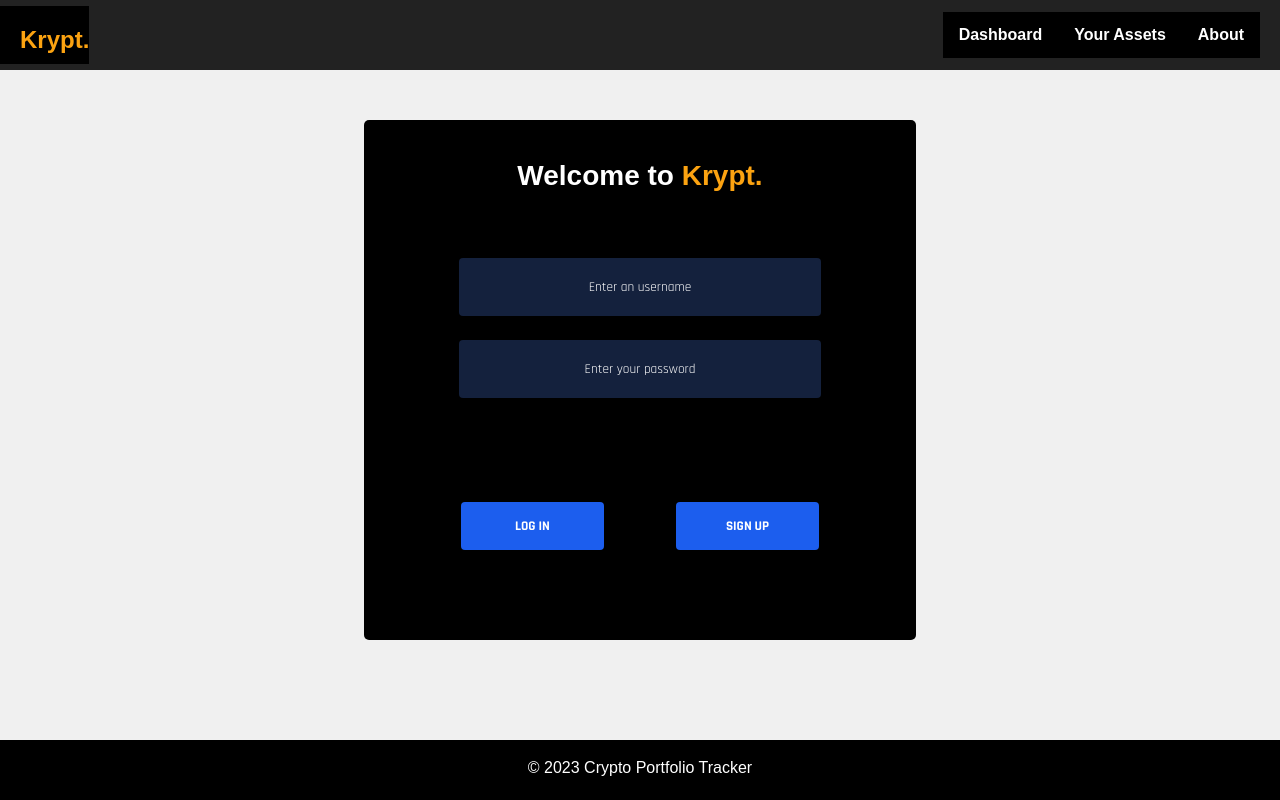
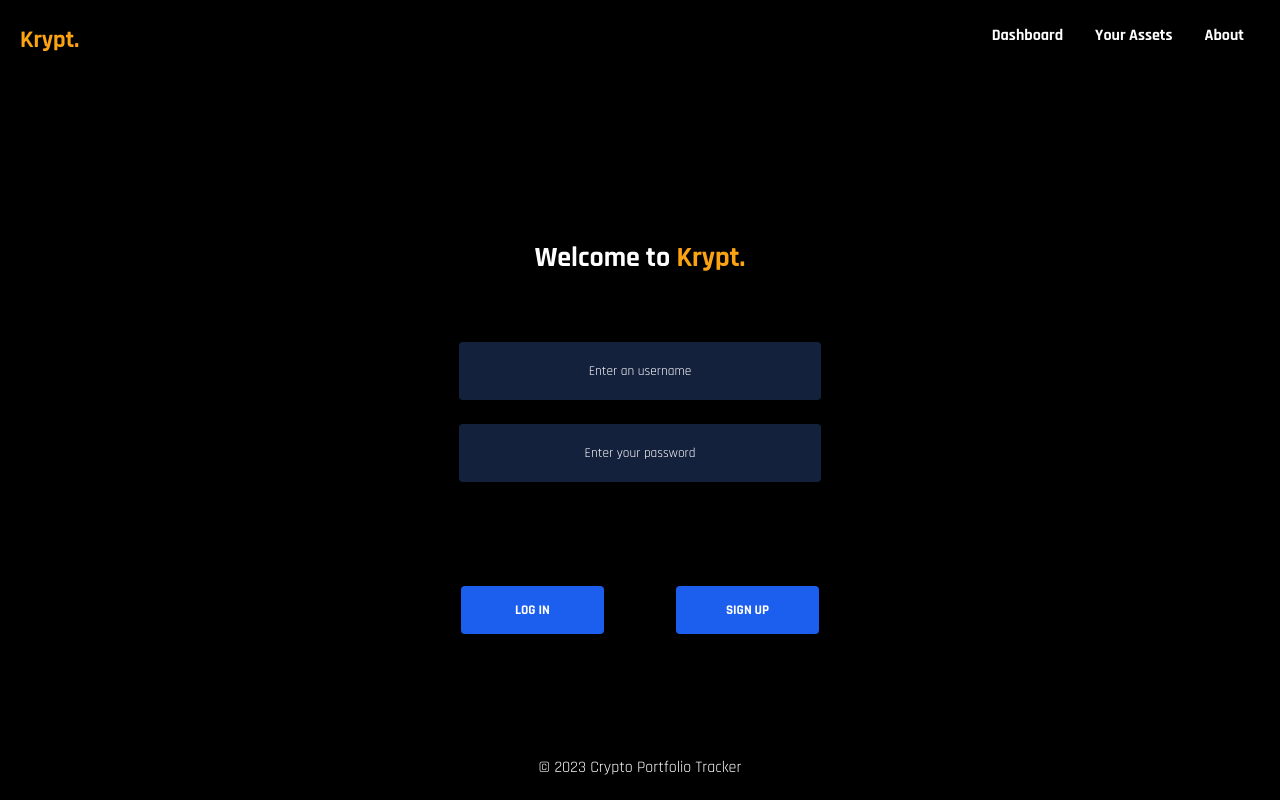
Before and after one commit to NoodlePy/Krypt, a plain HTML site: page index.html in a window 1280 px wide. Drawn offline with Linux system fonts and the light colour scheme.

Commit message:
Changed the design

```diff
--- a/navbar_style.css
+++ b/navbar_style.css
@@ -1,18 +1,21 @@
+@import url('https://fonts.googleapis.com/css2?family=Rajdhani:wght@400;500;600;700&family=Ubuntu:wght@300;400;500&display=swap');
+
 body {
-    font-family: Arial, sans-serif;
+    font-family: 'Rajdhani', monospace;
     margin: 0;
     padding: 0;
-    background-color: #f0f0f0;
+    background: black;
 }
 
 header {
-    background-color: #222;
+    background-color: black;
     color: #fff;
     padding: 10px 0;
     display: flex;
     justify-content: space-between;
     align-items: center;
     height: 50px;
+    margin-bottom: 15vh;
 }
 
 .heading_container {
@@ -23,7 +26,7 @@ header {
     margin: 0;
     padding: 0;
     overflow: hidden;
-    background-color: #222;
+    background-color: black;
     margin-right: 20px;
 }
 
@@ -71,11 +74,11 @@ header {
 
 /* Change the link color to #111 (black) on hover */
 li a:hover {
-    background-color: #111;
+    color: #FCA311;
 }
 
 .active {
-    background-color: #04AA6D;
+    color: #FCA311;
 }
 
 h1 {
```
